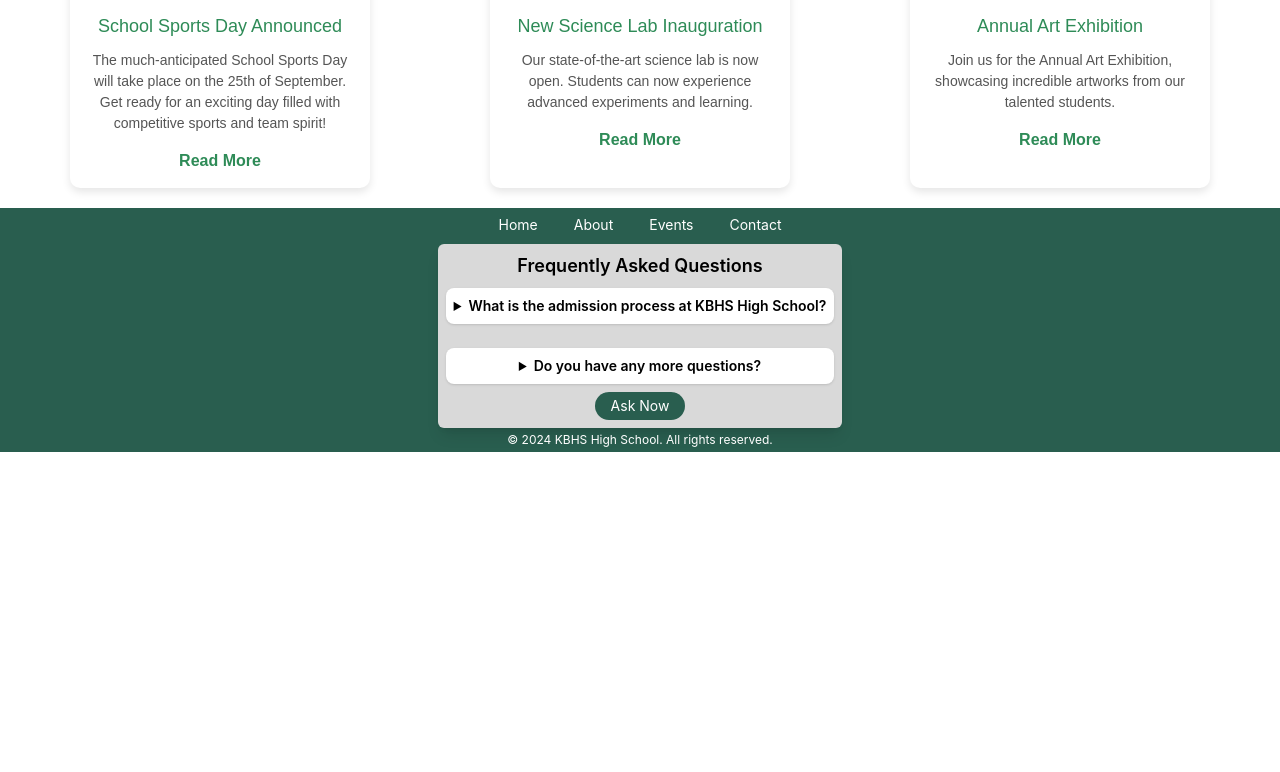
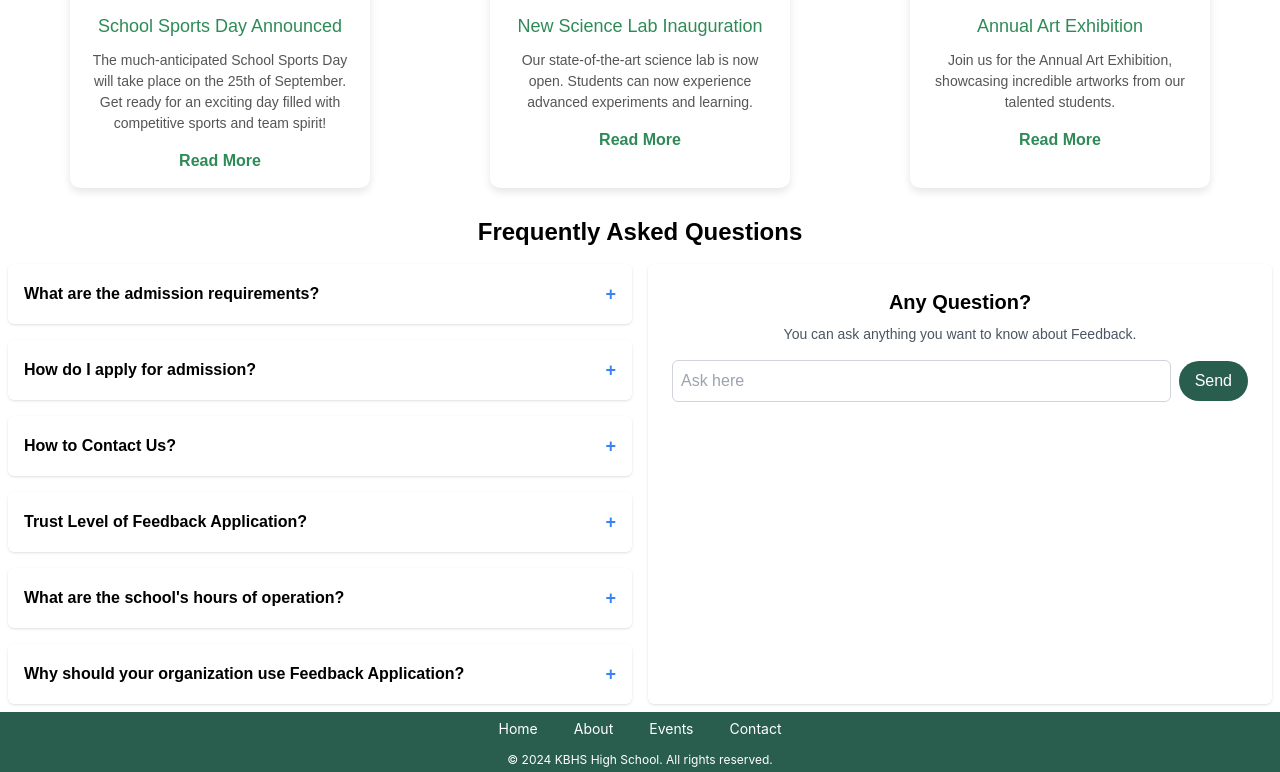
Before and after one commit to MarkMwendwa722/KBHS, a React (Create React App) app: page / in a window 1280 px wide. Shown: the part 2148-2920 px from the top of the page. Before the commit the page ends 2600 px from the top, so only its background shows below. Built offline with nearby package versions, Linux system fonts and the light colour scheme; the HTML template or start-up script is replaced by a standard one.

Commit message:
feature:faq

```diff
--- a/src/components/Footer.jsx
+++ b/src/components/Footer.jsx
@@ -12,20 +12,7 @@ const Footer = () => {
           </ul>
         </div>
 
-        <div className="bg-custom-gray text-black max-w-xl mx-auto p-2 rounded-md shadow-lg">
-          <h3 className="text-lg font-semibold mb-2">Frequently Asked Questions</h3>
-          <div className="space-y-6">
-            <details className="bg-white p-2 rounded-lg shadow">
-              <summary className="font-semibold cursor-pointer text-sm">What is the admission process at KBHS High School?</summary>
-              <p className="pt-1 text-gray-600 text-xs">The admission process involves a school visit, application submission, entrance exam, interview, and acceptance notification.</p>
-            </details>
-            <details className="bg-white p-2 rounded-lg shadow">
-              <summary className="font-semibold cursor-pointer text-sm">Do you have any more questions?</summary>
-              <p className="pt-1 text-gray-600 text-xs">Feel free to ask any additional questions—our team is here to provide all the answers you need!</p>
-            </details>
-          </div>
-          <button className="mt-2 bg-custom-green text-white py-1 px-4 rounded-full hover:bg-green-700 text-sm">Ask Now</button>
-        </div>
+
         <p className="mt-1 text-xs">&copy; 2024 KBHS High School. All rights reserved.</p>
       </div>
     </footer>
--- a/src/pages/HomePage.jsx
+++ b/src/pages/HomePage.jsx
@@ -64,7 +64,102 @@ const HomePage = () => {
         <NewsCard />
     </div>
 
+
+    <div className="container mx-auto p-2">
+  {/* FAQ Section */}
+  <h2 className="text-center text-2xl font-bold mb-4">Frequently Asked Questions</h2>
+
+
+  <div className="grid grid-cols-1 md:grid-cols-2 gap-4">
+    {/* FAQ List */}
+    <div className="space-y-4">
+      <details className="p-4 bg-white rounded-md shadow">
+        <summary className="flex justify-between items-center font-semibold cursor-pointer">
+          <span>What are the admission requirements?</span>
+          <span className="text-blue-500 text-lg">+</span>
+        </summary>
+        <p className="pt-2 text-gray-600 text-sm">
+        Admission requirements include a completed application form, recent academic transcripts, and a letter of recommendation. For more details, please visit our Admissions page.
+        </p>
+      </details>
+
+      <details className="p-4 bg-white rounded-md shadow">
+        <summary className="flex justify-between items-center font-semibold cursor-pointer">
+          <span>How do I apply for admission?</span>
+          <span className="text-blue-500 text-lg">+</span>
+        </summary>
+        <p className="pt-2 text-gray-600 text-sm">
+        You can apply for admission by filling out the online application form available on our website. Additionally, you will need to submit required documents as outlined in the application guidelines.
+        </p>
+      </details>
+
+      <details className="p-4 bg-white rounded-md shadow">
+        <summary className="flex justify-between items-center font-semibold cursor-pointer">
+          <span>How to Contact Us?</span>
+          <span className="text-blue-500 text-lg">+</span>
+        </summary>
+        <p className="pt-2 text-gray-600 text-sm">
+          You can contact us via email or by filling out the contact form available on our website.
+        </p>
+      </details>
+
+      <details className="p-4 bg-white rounded-md shadow">
+        <summary className="flex justify-between items-center font-semibold cursor-pointer">
+          <span>Trust Level of Feedback Application?</span>
+          <span className="text-blue-500 text-lg">+</span>
+        </summary>
+        <p className="pt-2 text-gray-600 text-sm">
+          Our Feedback Application is trusted by over 1000 organizations globally for its accuracy and efficiency.
+        </p>
+      </details>
+
+      <details className="p-4 bg-white rounded-md shadow">
+        <summary className="flex justify-between items-center font-semibold cursor-pointer">
+          <span>What are the school's hours of operation?</span>
+          <span className="text-blue-500 text-lg">+</span>
+        </summary>
+        <p className="pt-2 text-gray-600 text-sm">
+        The school operates from 8:00 AM to 3:00 PM, Monday through Friday. Office hours are from 7:30 AM to 4:00 PM.
+        </p>
+      </details>
+
+      <details className="p-4 bg-white rounded-md shadow">
+        <summary className="flex justify-between items-center font-semibold cursor-pointer">
+          <span>Why should your organization use Feedback Application?</span>
+          <span className="text-blue-500 text-lg">+</span>
+        </summary>
+        <p className="pt-2 text-gray-600 text-sm">
+          It provides detailed reports, tracking mechanisms, and easy communication between teams.
+        </p>
+      </details>
     </div>
+
+    {/* Any Question Section */}
+    <div className="flex flex-col items-center bg-white p-6 rounded-md shadow">
+
+      <h3 className="text-xl font-bold mb-2">Any Question?</h3>
+      <p className="text-gray-600 text-center text-sm mb-4">
+        You can ask anything you want to know about Feedback.
+      </p>
+      <div className="flex items-center w-full space-x-2">
+        <input
+          type="text"
+          placeholder="Ask here"
+          className="w-full p-2 border border-gray-300 rounded-md focus:outline-none focus:ring-2 focus:ring-custom-green"
+        />
+        <button className="bg-custom-green text-white py-2 px-4 rounded-full hover:bg-green-700">
+          Send
+        </button>
+      </div>
+    </div>
+  </div>
+
+
+</div>
+
+
+    </div>
+
   );
 };
 
```
